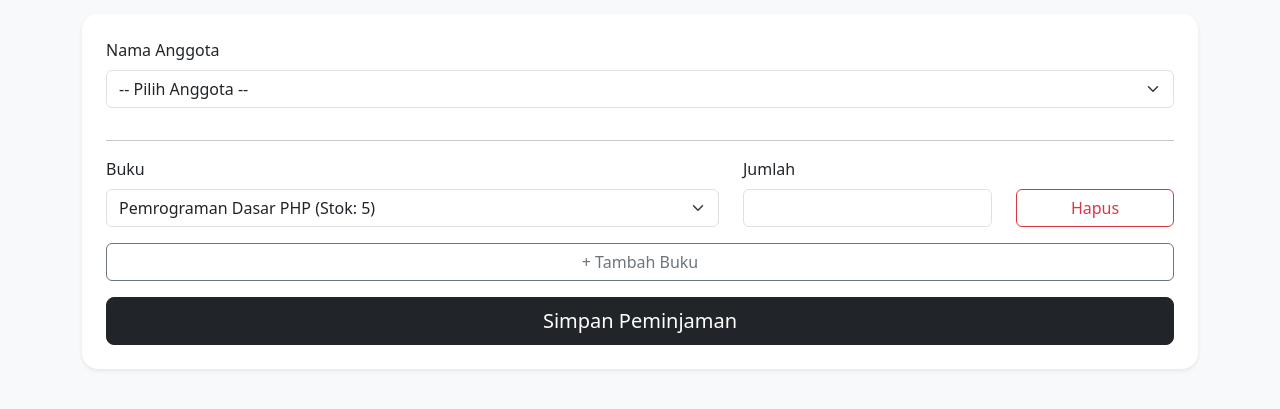
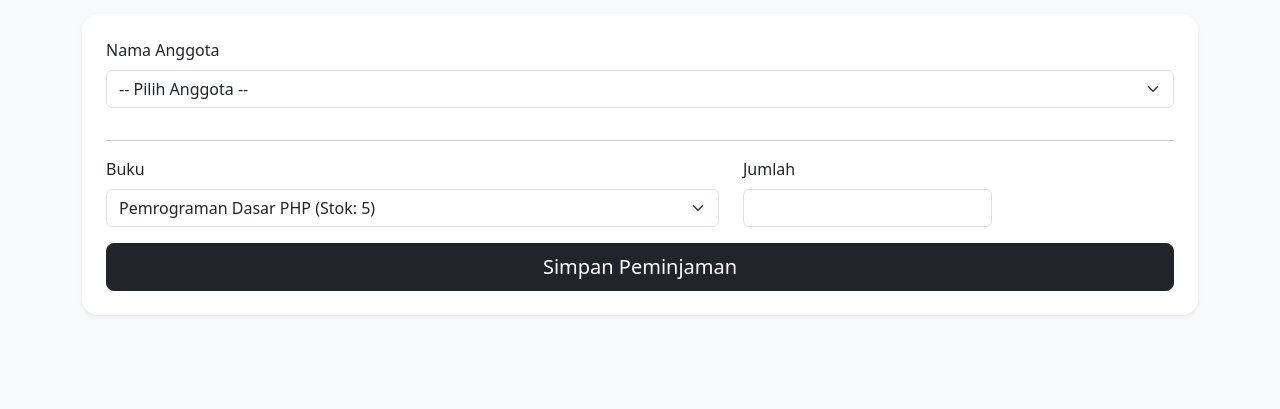
Before and after one commit to smkib/perpustakaan, a PHP site: page /admin/peminjaman.php in a window 1280 px wide. Shown: the part 151-560 px from the top of the page. Run offline with PHP 8.4, Linux system fonts and the light colour scheme; a user stored in the database is signed in; data comes from the database, SQL or seed files in the repository.

Commit message:
Update peminjaman.php

```diff
--- a/admin/peminjaman.php
+++ b/admin/peminjaman.php
@@ -119,18 +119,12 @@ if(isset($_POST['pinjam'])){
           <input type="number" name="jumlah[]" class="form-control" min="1" required>
         </div>
 
-        <div class="col-md-2 d-flex align-items-end">
-          <button type="button" class="btn btn-outline-danger w-100 remove">
-            Hapus
-          </button>
-        </div>
+
       </div>
 
     </div>
 
-    <button type="button" id="tambah" class="btn btn-outline-secondary mb-3">
-      + Tambah Buku
-    </button>
+
 
     <div class="d-grid">
       <button name="pinjam" class="btn btn-dark btn-lg">
```
